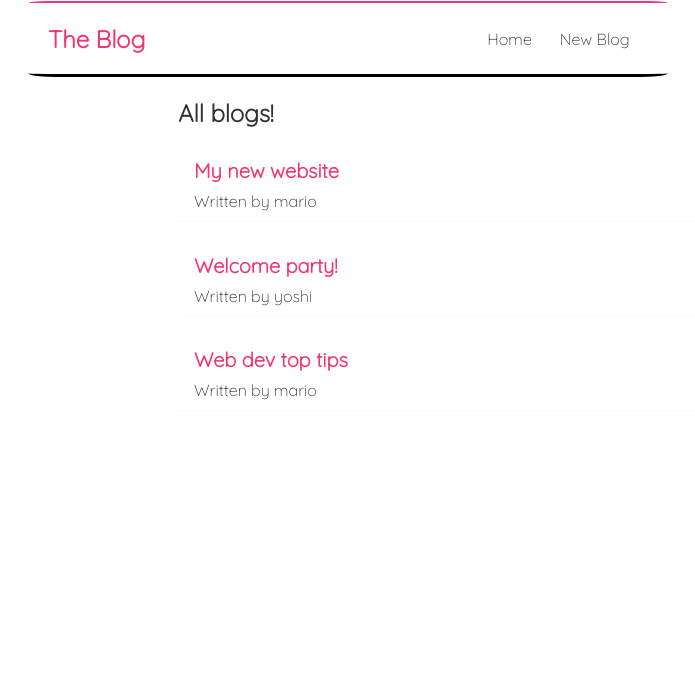
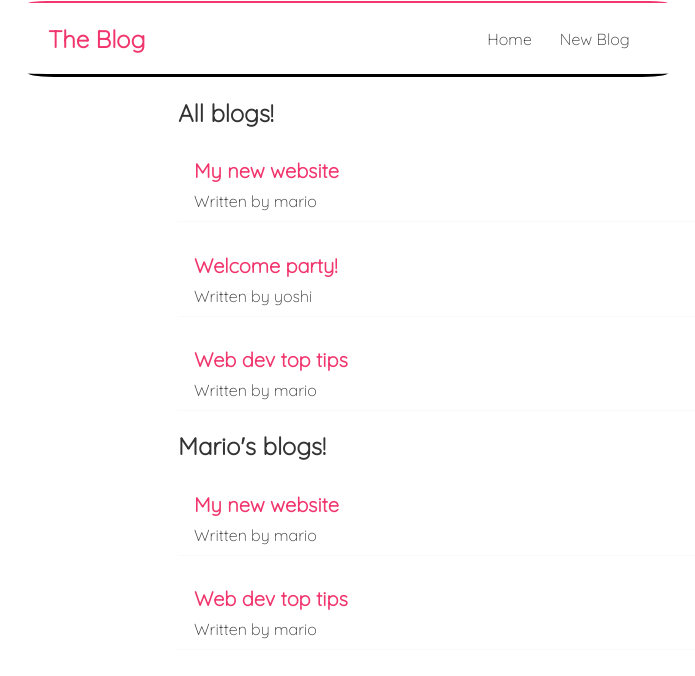
Before and after one commit to GuximS1/Blog, a React (Create React App) app: page / in a window 1280 px wide. Shown: the top 676 px of the page, without its empty margins (292-987 px from the left). Built offline with nearby package versions, Linux system fonts and the light colour scheme.

Commit message:
Blogs 1.1

```diff
--- a/src/Home.js
+++ b/src/Home.js
@@ -15,6 +15,10 @@ const Home = () => {
   return (
     <div className="Home">
       <BlogList blogs={blogs} title="All blogs!" />
+      <BlogList
+        blogs={blogs.filter((blog) => blog.author === "mario")}
+        title="Mario's blogs!"
+      />
     </div>
   );
 };
```
